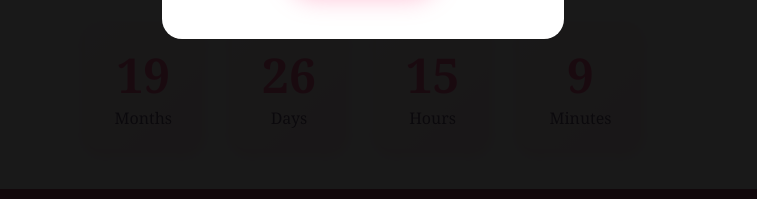
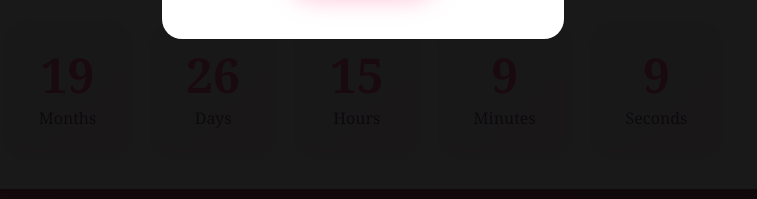
Before and after one commit to devilicious-ken/motmot, a plain HTML site: page index.html in a window 1280 px wide. Shown: the part 549-748 px from the top of the page, 277-1034 px from the left. Drawn offline with Linux system fonts and the light colour scheme.

Commit message:
Update index.html

```diff
--- a/index.html
+++ b/index.html
@@ -656,6 +656,10 @@
                     <span class="countdown-number" id="minutes">0</span>
                     <span class="countdown-label">Minutes</span>
                 </div>
+                <div class="countdown-item">
+                    <span class="countdown-number" id="seconds">0</span>
+                    <span class="countdown-label">Seconds</span>
+                </div>
             </div>
         </div>
 
@@ -800,11 +804,13 @@
             const days = totalDays % 30;
             const hours = Math.floor((diff % (1000 * 60 * 60 * 24)) / (1000 * 60 * 60));
             const minutes = Math.floor((diff % (1000 * 60 * 60)) / (1000 * 60));
+            const seconds = Math.floor((diff % (1000 * 60)) / 1000);
 
             document.getElementById('months').textContent = months;
             document.getElementById('days').textContent = days;
             document.getElementById('hours').textContent = hours;
             document.getElementById('minutes').textContent = minutes;
+            document.getElementById('seconds').textContent = seconds;
         }
 
         updateCountdown();
```
